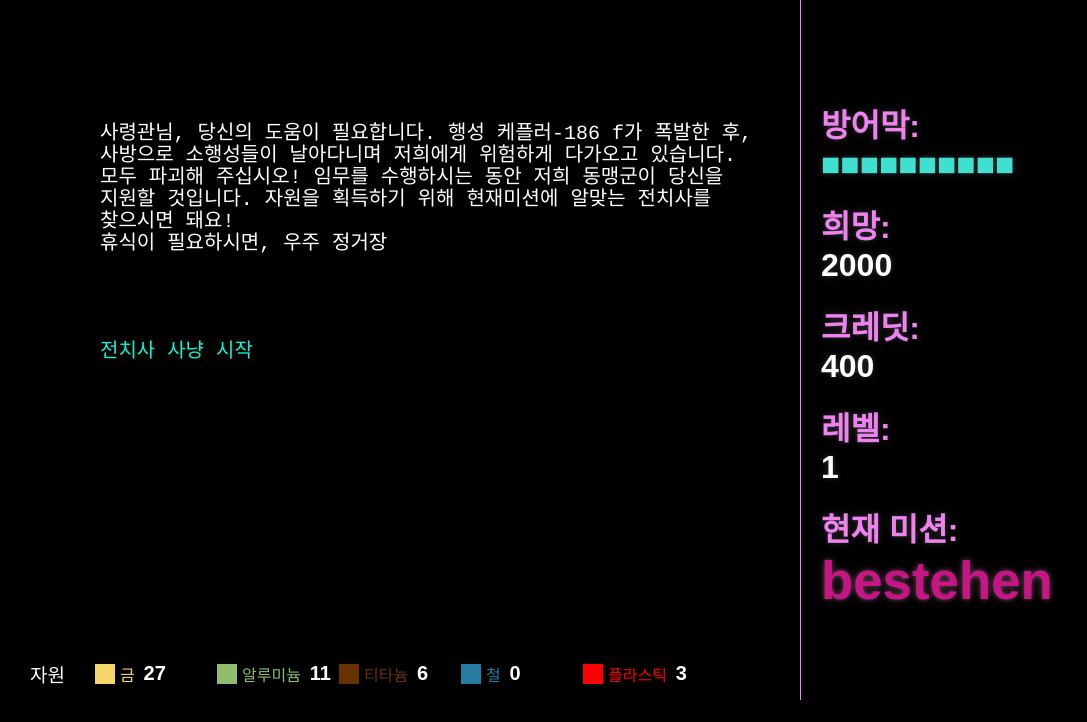
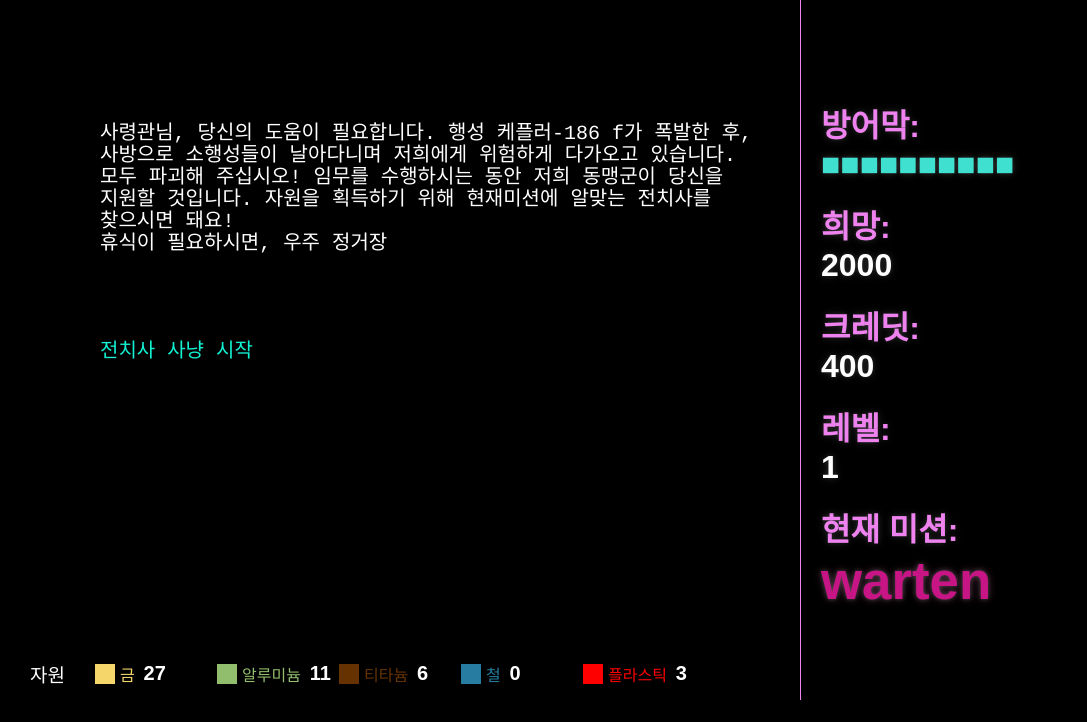
Before and after one commit to nunsaramengel/preposition-shooter, a React (Vite) app: page / in a window 1280 px wide. Shown: the top 722 px of the page, without its empty margins (0-1087 px from the left). Built offline with nearby package versions, Linux system fonts and the light colour scheme; no server answers.

Commit message:
warten is now the default verb

```diff
--- a/src/components/CurrentVerb.jsx
+++ b/src/components/CurrentVerb.jsx
@@ -4,10 +4,9 @@ import GameStore from '../game/GameStore'
 const CurrentVerb = () => {
 
 
-    const randomVerb = GameStore.verbs[Math.floor(Math.random() * GameStore.verbs.length)]
 
   return (
-    <div lang="de" style={{color: "mediumvioletred", fontSize: "3.3rem", textShadow: "0 0 5px rgba(255 255 255 / 0.23),         0 0 10px rgba(244 117 180 / 0.24)"}}>{randomVerb.verb}</div>
+    <div lang="de" style={{color: "mediumvioletred", fontSize: "3.3rem", textShadow: "0 0 5px rgba(255 255 255 / 0.23),         0 0 10px rgba(244 117 180 / 0.24)"}}>{GameStore.currentVerb.verb || "warten"}</div>
   )
 }
 
--- a/src/game/PhaserGame.jsx
+++ b/src/game/PhaserGame.jsx
@@ -3,6 +3,7 @@ import Phaser from 'phaser';
 import NameInput from './scenes/NameInput.jsx';
 import MainMenu from './scenes/MainMenu.jsx';
 import Shooter from './scenes/Shooter.jsx';
+import PrepositionCruiser from './scenes/PrepositionCruiser.jsx';
 import StarBase from './scenes/StarBase.jsx';
 import GameOver from './scenes/GameOver.jsx';
 import { preloadAssets } from './preload.js';
@@ -22,6 +23,7 @@ export default function PhaserGame() {
         MainMenu,
         Shooter,
         StarBase,
+        PrepositionCruiser,
         GameOver
       ],
       physics: {
```
Also changed, not shown: src/game/scenes/PrepositionCruiser.jsx (added, +9 -0 lines).
